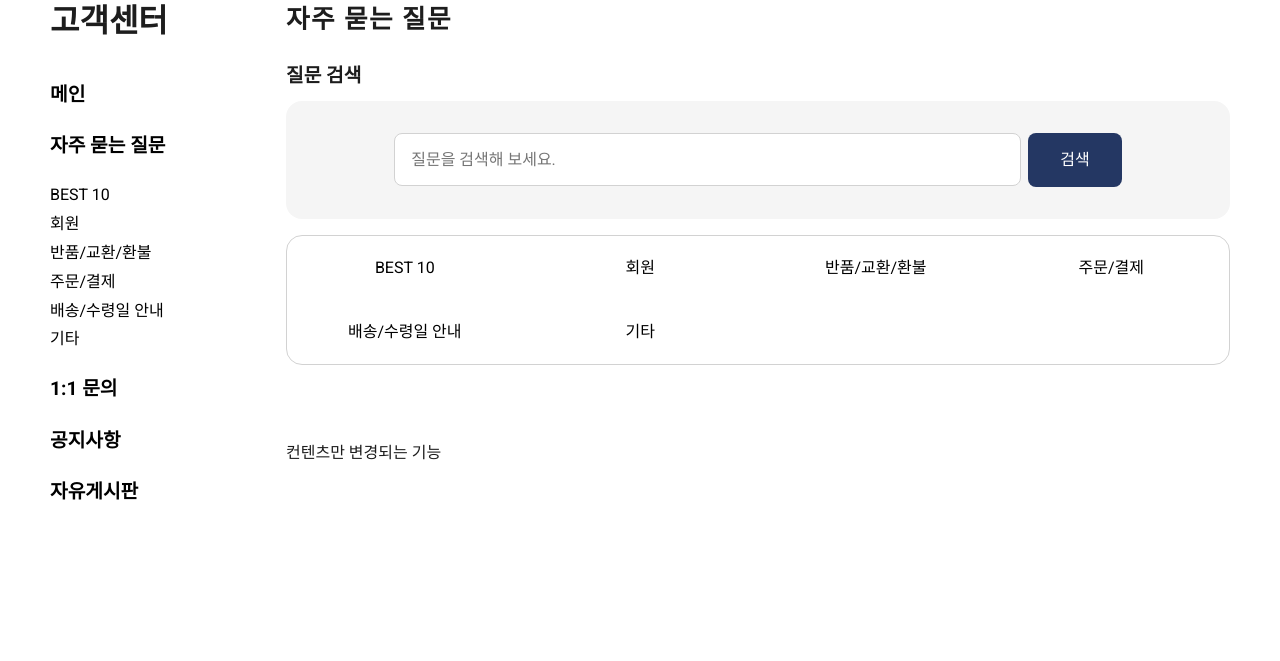
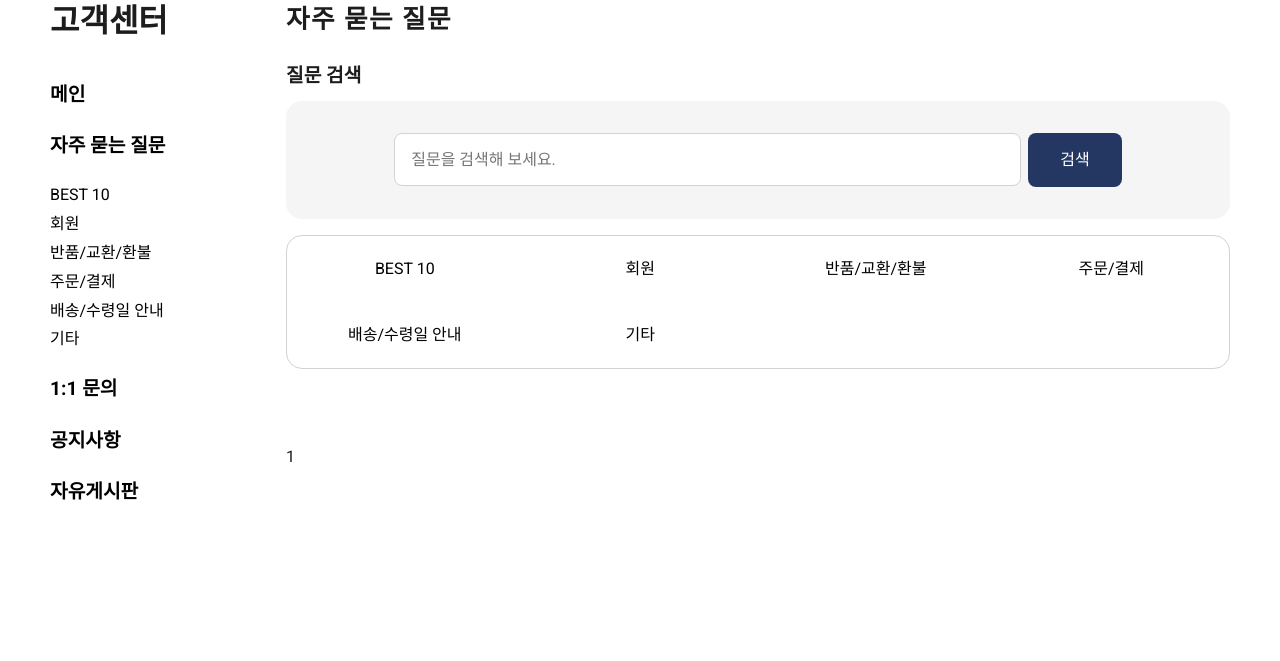
Before and after one commit to Joontooling/joontooling, a Django app: page /community/question/ in a window 1280 px wide. Shown: the part 216-877 px from the top of the page. Run offline with Django 3.2, Linux system fonts and the light colour scheme; some libraries are stand-ins or nearby versions.

Commit message:
Feat community question change tab boxs

```diff
--- a/community/templates/community/question.html
+++ b/community/templates/community/question.html
@@ -1,4 +1,5 @@
 {% extends 'base.html' %}
+{% load static %}
 
 {% block content %}
 <div class="wrapper">
@@ -43,18 +44,28 @@
           </form>
         </div>
         <div class="question__choices">
-          <div class="question__choices__item"><a href="#">BEST 10</a></div>
-          <div class="question__choices__item"><a href="#">회원</a></div>
-          <div class="question__choices__item"><a href="#">반품/교환/환불</a></div>
-          <div class="question__choices__item"><a href="#">주문/결제</a></div>
-          <div class="question__choices__item"><a href="#">배송/수령일 안내</a></div>
-          <div class="question__choices__item"><a href="#">기타</a></div>
+          <div class="question__choices__item"><button class="tab-button" data-tab-id="question-tab-1">BEST 10</button>
+          </div>
+          <div class="question__choices__item"><button class="tab-button" data-tab-id="question-tab-2">회원</button></div>
+          <div class="question__choices__item"><button class="tab-button" data-tab-id="question-tab-3">반품/교환/환불</button>
+          </div>
+          <div class="question__choices__item"><button class="tab-button" data-tab-id="question-tab-4">주문/결제</button>
+          </div>
+          <div class="question__choices__item"><button class="tab-button" data-tab-id="question-tab-5">배송/수령일
+              안내</button>
+          </div>
+          <div class="question__choices__item"><button class="tab-button" data-tab-id="question-tab-6">기타</button></div>
         </div>
       </section>
 
       <!-- Contents -->
       <section class="contents">
-        컨텐츠만 변경되는 기능
+        <div id="question-tab-1" class="question-tab">1</div>
+        <div id="question-tab-2" class="question-tab" hidden>2</div>
+        <div id="question-tab-3" class="question-tab" hidden>3</div>
+        <div id="question-tab-4" class="question-tab" hidden>4</div>
+        <div id="question-tab-5" class="question-tab" hidden>5</div>
+        <div id="question-tab-6" class="question-tab" hidden>6</div>
       </section>
 
     </main>
@@ -63,3 +74,8 @@
 
 </div>
 {% endblock content %}
+
+
+{% block js %}
+<script src="{% static 'js/question-tab.js' %}"></script>
+{% endblock js %}
--- /dev/null
+++ b/static/js/question-tab.js
@@ -0,0 +1,18 @@
+const tabChoices = document.querySelector('.question__choices');
+const tabContainers = document.querySelectorAll('.question-tab');
+
+tabChoices.addEventListener('click', (event) => {
+  if (!event.target.classList.contains('tab-button')) {
+    return;
+  }
+
+  const activeTabId = event.target.dataset.tabId;
+
+  tabContainers.forEach((tab) => {
+    if (tab.id === activeTabId) {
+      tab.removeAttribute('hidden');
+    } else {
+      tab.setAttribute('hidden', true);
+    }
+  });
+});
```
